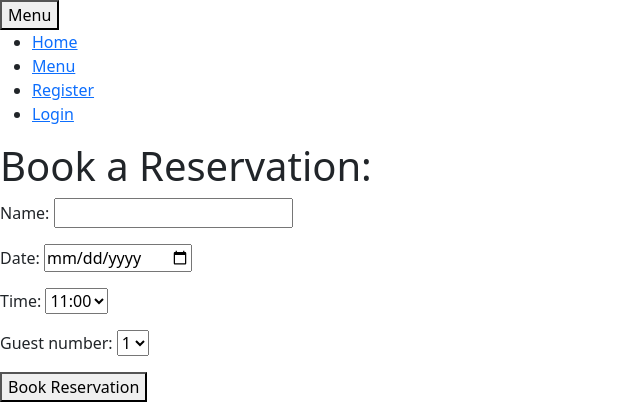
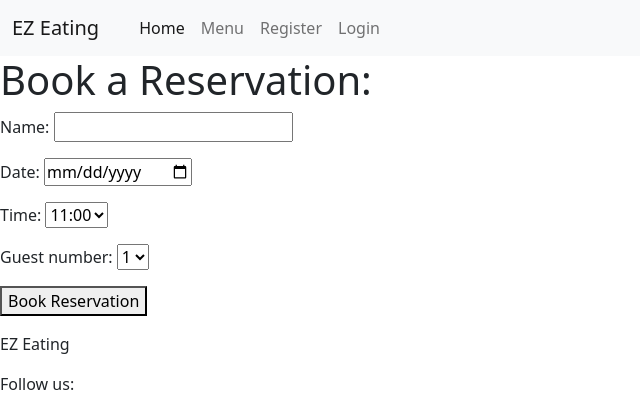
Before and after one commit to GreyWhite994/ez-eating, a Django app: page /create in a window 1280 px wide. Shown: the top 420 px of the page, without its empty margins (0-640 px from the left). Run offline with Django 3.2, Linux system fonts and the light colour scheme.

Commit message:
Addition of collapsible navbar for better user experience on smaller screens

```diff
--- a/booking/templates/base.html
+++ b/booking/templates/base.html
@@ -11,35 +11,41 @@
     <title>EZ Eating</title>
 </head>
 <body>
-    <nav class="">
-        <button class="">Menu</button>
-        <div class="">
-            <ul class="">
-                <li class="">
-                    <a class="" aria-current="" href="{% url 'home' %}">Home</a>
+    <nav class="navbar navbar-expand-lg navbar-light bg-light">
+        <div class="container-fluid">
+            <a class="navbar-brand" href="{% url 'home' %}"><span class="navbar-brand">EZ Eating</span></a>
+            <button class="navbar-toggler"  type="button" data-bs-toggle="collapse" data-bs-target="#navbarLinks"
+                aria-controls="navbarLinks" aria-expanded="false" aria-label="Toggle navigation">
+                <span class="navbar-toggler-icon"></span>
+            </button>
+            <div class="collapse navbar-collapse" id="navbarLinks">
+                <ul class="navbar-nav">
+                    <li class="nav-item">
+                        <a class="nav-link active" aria-current="page" href="{% url 'home' %}">Home</a>
                     </li>
-                <li class="">
-                    <a class="" aria-current="" href="{% url 'menu' %}">Menu</a>
+                    <li class="nav-item">
+                        <a class="nav-link" href="{% url 'menu' %}">Menu</a>
                     </li>
                     {% if user.is_authenticated %}
-                <li class="">
-                    <a class="" href="{% url 'get_booking_list' %}">View Reservations</a>
+                    <li class="nav-item">
+                        <a class="nav-link" href="{% url 'get_booking_list' %}">View Reservations</a>
                     </li>
-                <li class="">
-                    <a class="" href="{% url 'review' %}">Leave a Review</a>
+                    <li class="nav-item">
+                        <a class="nav-link" href="{% url 'review' %}">Leave a Review</a>
                     </li>
-                <li class="">
-                    <a class="" href="{% url 'account_logout' %}">Logout</a>
+                    <li class="nav-item">
+                        <a class="nav-link" href="{% url 'account_logout' %}">Logout</a>
                     </li>
                     {% else %}
-                <li class="">
-                    <a class="" href="{% url 'account_signup' %}">Register</a>
+                    <li class="nav-item">
+                        <a class="nav-link" href="{% url 'account_signup' %}">Register</a>
                     </li>
-                <li class="">
-                    <a class="" href="{% url 'account_login' %}">Login</a>
+                    <li class="nav-item">
+                        <a class="nav-link" href="{% url 'account_login' %}">Login</a>
                     </li>
                     {% endif %}
                 </ul>
+            </div>
         </div>
     </nav>
 
```
Also changed, not shown: db.sqlite3. Lines whose indentation alone changed are shown as unchanged.
